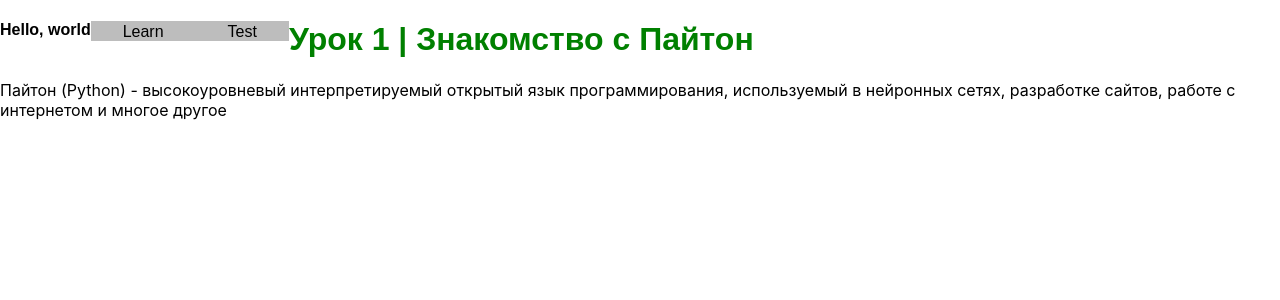
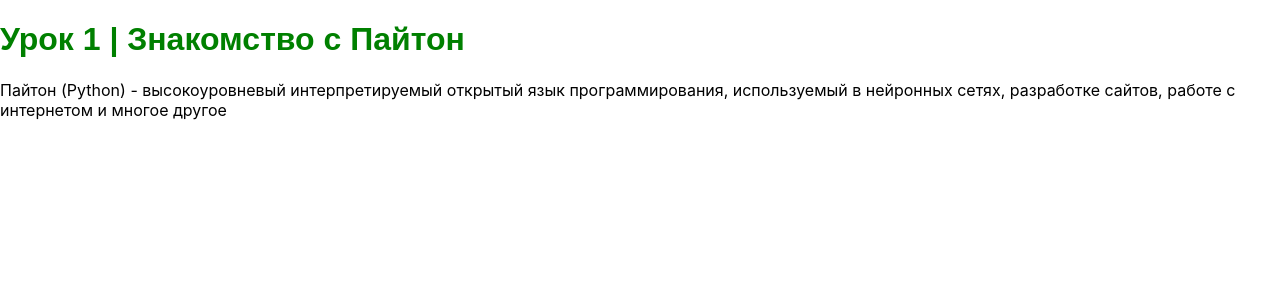
Before and after one commit to bleudev/hello-world-site, a Next.js app: page /learn/p1 in a window 1280 px wide. Shown: the top 300 px of the page. Built offline with nearby package versions, Linux system fonts and the light colour scheme.

Commit message:
delete navbar

```diff
--- a/pages/_navbar.js
+++ /dev/null
@@ -1,21 +0,0 @@
-import Link from 'next/link'
-
-export default function NavBar() {
-    return (
-        <div className='navbar'>
-            <div className='navlogo'>
-                Hello, world
-            </div>
-            <div className='navlink'>
-                <Link href='/learn'>
-                    <a>Learn</a>
-                </Link>
-            </div>
-            <div className='navlink'>
-                <Link href='/test'>
-                    <a>Test</a>
-                </Link>
-            </div>
-        </div>
-    )
-}
--- a/pages/index.js
+++ b/pages/index.js
@@ -1,5 +1,4 @@
 import Head from 'next/head'
-import NavBar from './_navbar'
 
 export default function Home() {
   return (
@@ -10,7 +9,6 @@
         <link rel="icon" href="/favicon.ico" />
       </Head>
       <main>
-        <NavBar />
         <p>Welcome to Hello, world</p>
       </main>
     </div>
--- a/pages/learn/index.js
+++ b/pages/learn/index.js
@@ -1,5 +1,4 @@
 import Head from 'next/head'
-import NavBar from '../_navbar'
 
 export default function learn_index() {
     return (
@@ -9,7 +8,6 @@
                 <meta name="description" content="Generated by create next app" />
                 <link rel="icon" href="/favicon.ico" />
             </Head>
-            <NavBar></NavBar>
             <main>
                 <p>Learn index</p>
             </main>
--- a/pages/learn/p1.js
+++ b/pages/learn/p1.js
@@ -1,5 +1,4 @@
 import Head from 'next/head'
-import NavBar from '../_navbar'
 
 export default function p1() {
     return (
@@ -9,7 +8,6 @@
                 <meta name="description" content="Generated by create next app" />
                 <link rel="icon" href="/favicon.ico" />
             </Head>
-            <NavBar></NavBar>
             <main>
                 <h1 className='lp-h1'>Урок 1 | Знакомство с Пайтон</h1>
                 <p>Пайтон (Python) - высокоуровневый интерпретируемый открытый язык программирования, используемый в нейронных сетях,
--- a/styles/globals.css
+++ b/styles/globals.css
@@ -15,46 +15,6 @@
   box-sizing: border-box;
 }
 
-.navbar {
-  background-color: #d4d4d4;
-  height: 50;
-  width: 1000;
-}
-
-.navlink {
-  padding: 14;
-  padding-right: 2.5%;
-  padding-left: 2.5%;
-  text-align: center;
-  background-color: #bdbdbd;
-  float: left;
-  margin-right: 10;
-}
-
-.navlogo {
-  float: left;
-  padding: 14 20 10 20;
-  font-family: Arial, Helvetica, sans-serif;
-  font-weight: 550;
-}
-
-.navlink a {
-  font-family: Arial, Helvetica, sans-serif;
-  font-size: 17;
-  text-decoration: none;
-  color: black;
-}
-
-.navlink:hover {
-  background-color: #5674fe;
-  transition-delay: 100ms;
-}
-
-.navlink:hover a {
-  color: white;
-  transition-delay: 100ms;
-}
-
 @media (prefers-color-scheme: dark) {
   html {
     color-scheme: dark;
```
Also changed, not shown: test.html (deleted, +0 -18 lines).
